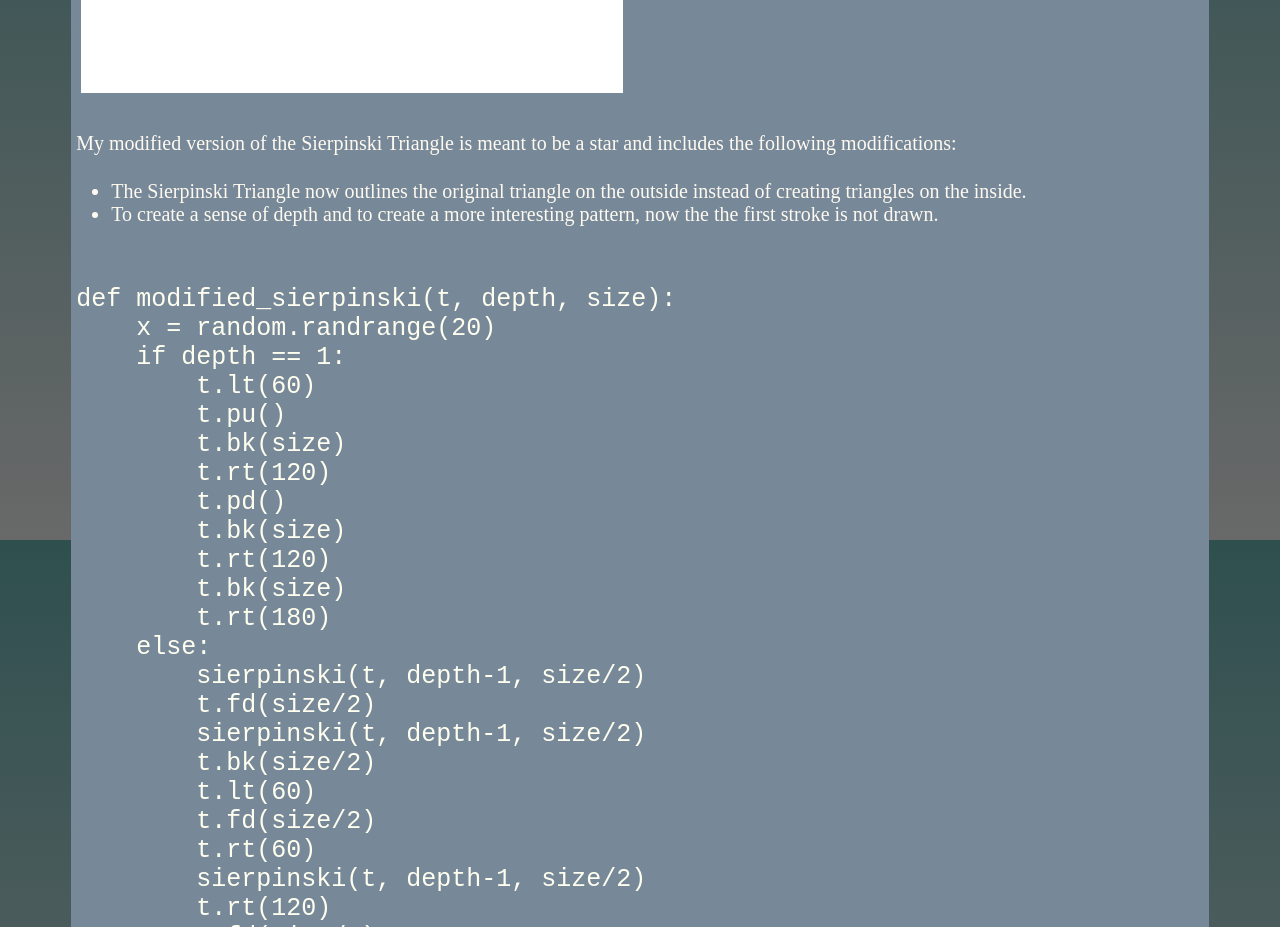
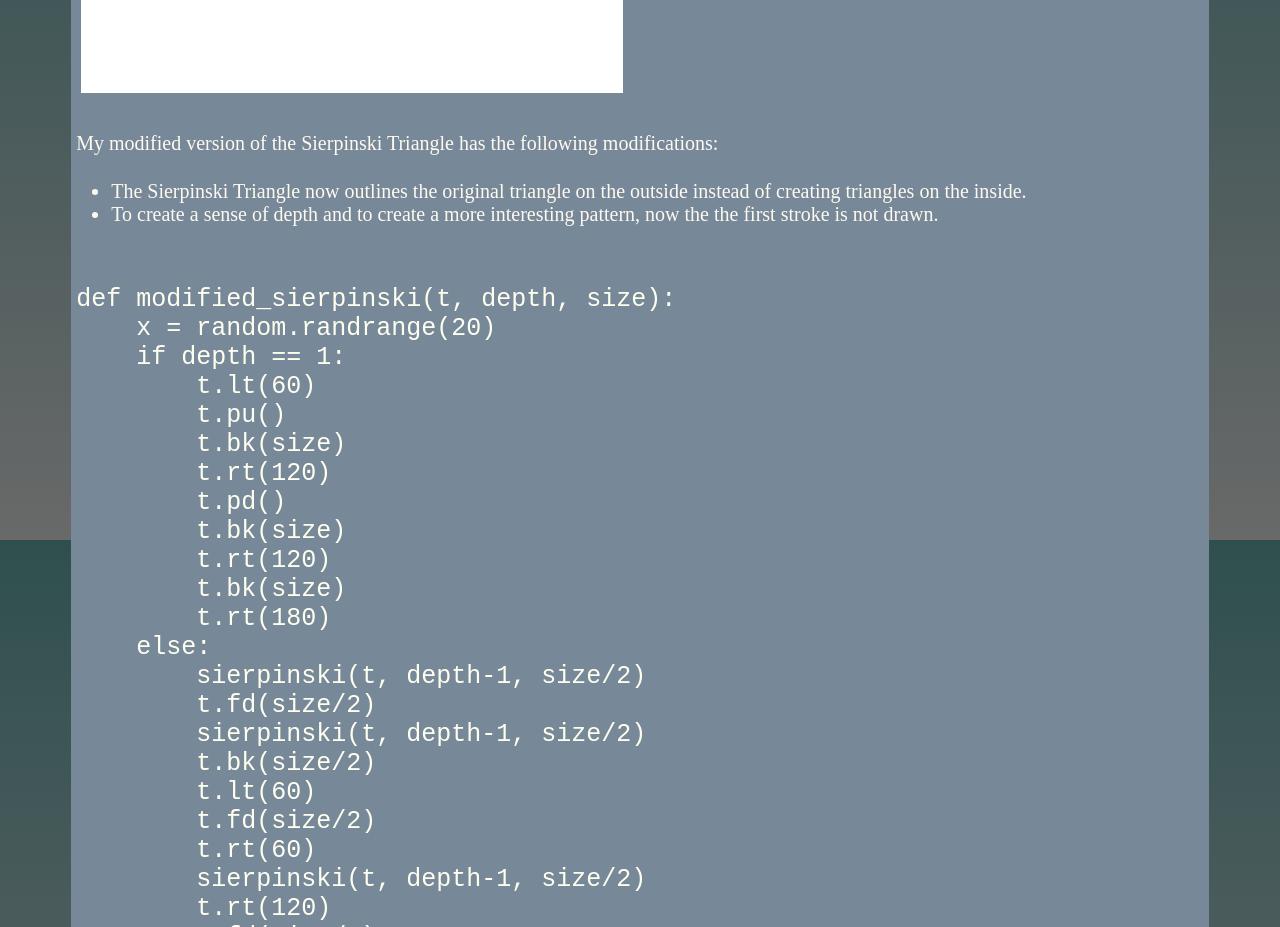
Before and after one commit to stuycs-gh-classrooms/10-web-ggav1n, a plain HTML site: page fractals.html in a window 1280 px wide. Shown: the part 5860-6787 px from the top of the page. Drawn offline with Linux system fonts and the light colour scheme.

Commit message:
Update fractals.html

```diff
--- a/fractals.html
+++ b/fractals.html
@@ -125,7 +125,7 @@ Basic Sierpinski Triangle
 <img src="modified_sierpinski.jpg" alt="Sierpinski Triangle: Modified" id="img">
 <br>
 <p class="text">
-My modified version of the Sierpinski Triangle is meant to be a star and includes the following modifications:
+My modified version of the Sierpinski Triangle has the following modifications:
 </p>
 <ul>
 <li class="list">The Sierpinski Triangle now outlines the original triangle on the outside instead of creating triangles on the inside.</li>
```
